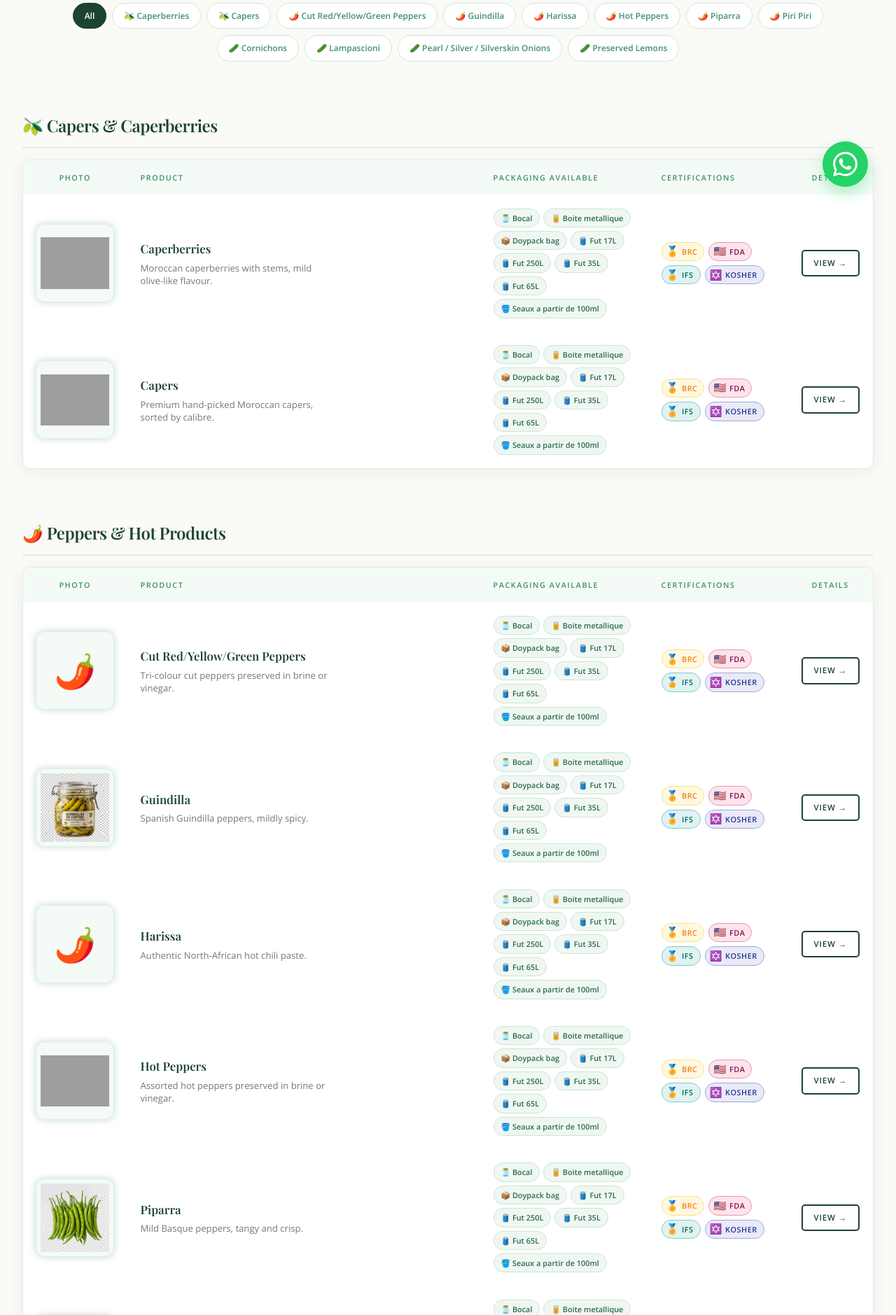
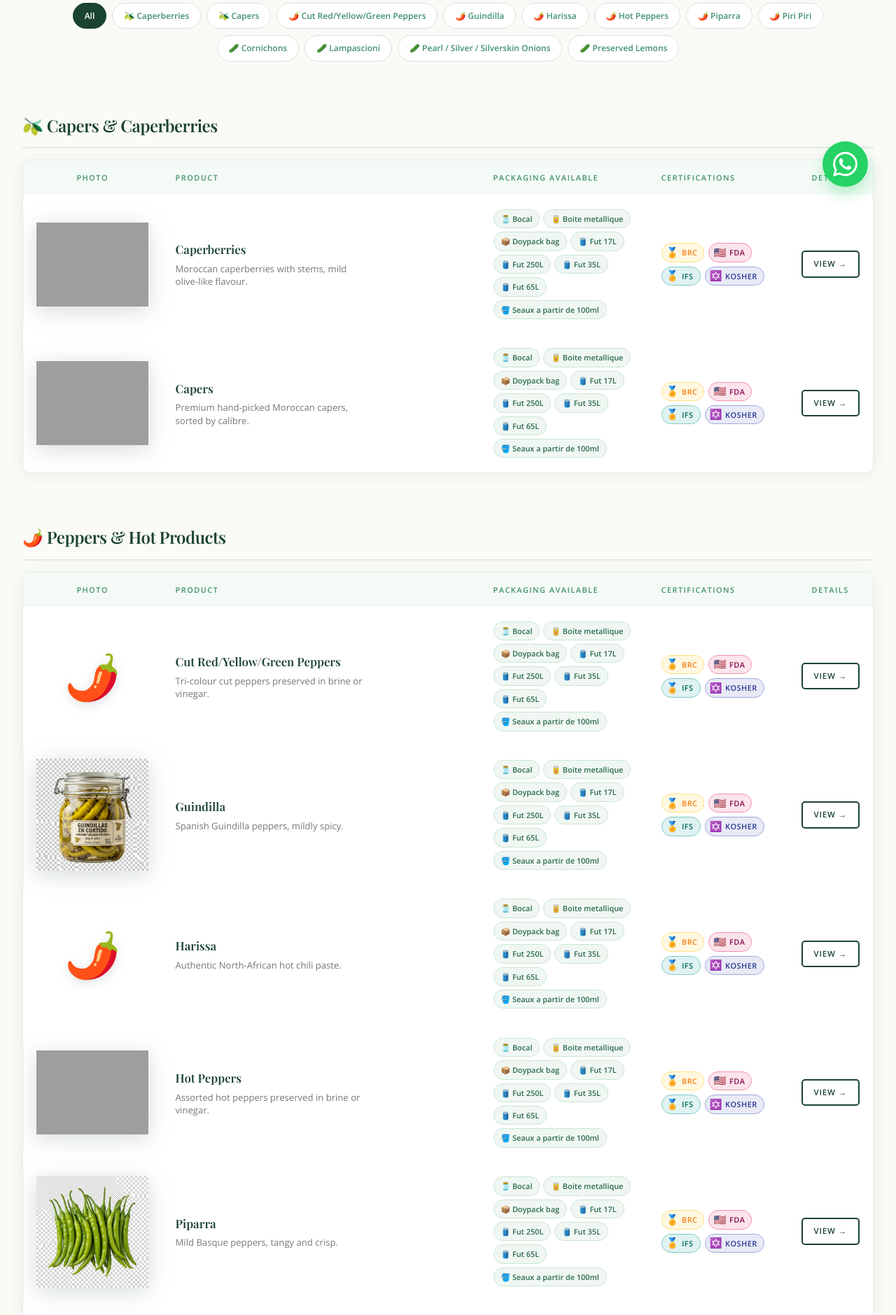
Before and after one commit to Schneider-sizeof/Capersmed, a Django app: page /en/products/ in a window 1280 px wide. Shown: the part 493-2372 px from the top of the page at 70% size. Run offline with Django 5.2, Linux system fonts and the light colour scheme; data comes from the database, SQL or seed files in the repository; data that the repository does not hold is empty; some libraries are stand-ins or nearby versions; grey boxes are pictures that could not be loaded.

Commit message:
Bigger transparent product images with drop-shadow, 160px clean style

```diff
--- a/core/templates/core/products.html
+++ b/core/templates/core/products.html
@@ -90,7 +90,7 @@
     white-space: nowrap;
 }
 
-.products-table th:nth-child(1) { width: 130px; text-align: center; }
+.products-table th:nth-child(1) { width: 180px; text-align: center; }
 .products-table th:nth-child(3) { width: 240px; }
 .products-table th:nth-child(4) { width: 200px; }
 .products-table th:nth-child(5) { width: 120px; text-align: center; }
@@ -114,26 +114,23 @@
     vertical-align: middle;
 }
 
-/* ========== COLUMN 1: Image with Glow ========== */
+/* ========== COLUMN 1: Image — Clean Transparent Style ========== */
 .prod-img-cell {
     text-align: center;
-    width: 130px;
+    width: 180px;
 }
 
 .prod-img-wrap {
-    width: 110px;
-    height: 110px;
-    border-radius: 12px;
-    overflow: hidden;
+    width: 160px;
+    height: 160px;
+    border-radius: 16px;
+    overflow: visible;
     margin: 0 auto;
     position: relative;
-    background: #f4faf6;
+    background: transparent;
     display: flex;
     align-items: center;
     justify-content: center;
-    /* Glow animation */
-    box-shadow: 0 0 0 0 rgba(64, 145, 108, 0.4);
-    animation: product-glow 3s ease-in-out infinite;
 }
 
 .prod-img-wrap img {
@@ -141,17 +138,20 @@
     height: 100%;
     object-fit: contain;
     display: block;
-    padding: 6px;
-    transition: transform 0.4s ease;
+    padding: 0;
+    filter: drop-shadow(0 6px 16px rgba(27, 67, 50, 0.18));
+    transition: transform 0.4s ease, filter 0.4s ease;
 }
 
 .products-table tbody tr:hover .prod-img-wrap img {
-    transform: scale(1.08);
+    transform: scale(1.12);
+    filter: drop-shadow(0 10px 24px rgba(27, 67, 50, 0.25));
 }
 
 .prod-img-placeholder {
-    font-size: 3rem;
+    font-size: 4rem;
     line-height: 1;
+    filter: drop-shadow(0 4px 8px rgba(27, 67, 50, 0.15));
 }
 
 @keyframes product-glow {
```
